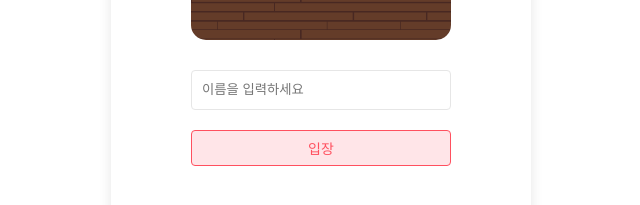
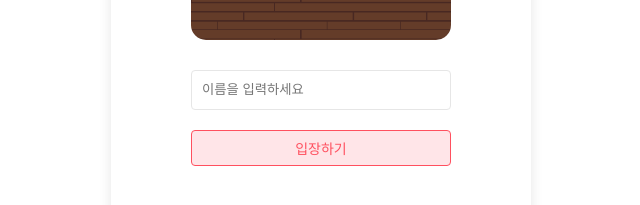
Before and after one commit to 2201infinity/swit-messenger, a React (Create React App) app: page / in a window 1280 px wide. Shown: the part 457-662 px from the top of the page, without its empty margins (319-959 px from the left). Built offline with nearby package versions, Linux system fonts and the light colour scheme.

Commit message:
refactor: 엔터로 입장 가능하도록 수정

```diff
--- a/src/pages/LoginPage.tsx
+++ b/src/pages/LoginPage.tsx
@@ -14,10 +14,17 @@ function LoginPage() {
 
   const [name, setName] = useState<string>("");
 
-  const onInputName = (e: any) => {
+  const onInputName = (e: React.ChangeEvent<HTMLInputElement>) => {
     setName(e.target.value);
   };
   const onEnter = (e: FormEvent) => {
+    e.preventDefault();
+
+    if (name.length === 0) {
+      alert("이름을 입력해주세요");
+      return;
+    }
+
     const body = {
       userName: name,
       userId: Math.random(),
@@ -25,12 +32,7 @@ function LoginPage() {
         "https://i.ibb.co/vmy2PYq/83fc4c6dca8298dc8e03ba63d35a9cae.jpg",
     };
     dispatch(setUser(body));
-
-    if (name !== "") {
     navigate("/main");
-    } else {
-      alert("이름을 입력해주세요!");
-    }
   };
 
   return (
@@ -43,15 +45,17 @@ function LoginPage() {
           Work OS 올인원 협업툴
         </h1>
         <DanceImg src={dance} alt="dance-image" />
+        <form onSubmit={onEnter}>
           <StyledInput
             width={"260px"}
             height={"40px"}
             onChange={onInputName}
             placeholder="이름을 입력하세요"
           />
-        <Button variant={"secondary"} width={"260px"} onClick={onEnter}>
-          입장
+          <Button variant={"secondary"} width={"260px"}>
+            입장하기
           </Button>
+        </form>
       </Content>
     </Container>
   );
```
Lines whose indentation alone changed are shown as unchanged.
